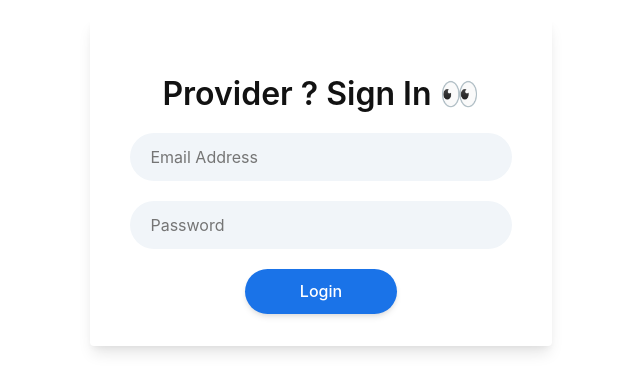
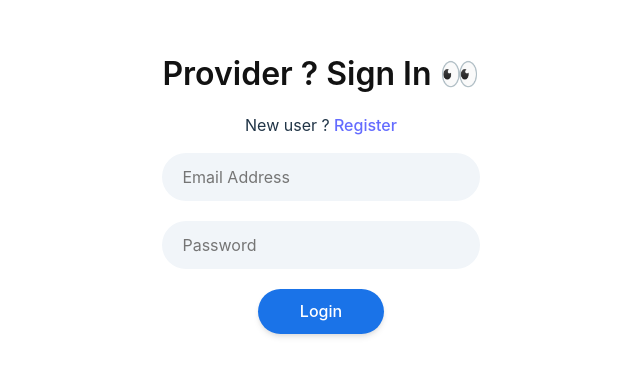
Before and after one commit to PierrePocheron/Ynov_WebMobile_ProjectEnd_Provider, a React (Vite) app: page /login in a window 1280 px wide. Shown: the part 250-642 px from the top of the page, without its empty margins (351-991 px from the left). Built offline with nearby package versions, Linux system fonts and the light colour scheme; no server answers.

Commit message:
feat: setup router & redirection

```diff
--- a/src/App.tsx
+++ b/src/App.tsx
@@ -18,8 +18,8 @@ function App() {
     <div className="App">
       <Router>
         <Routes>
-          <Route path="/register" element={<RegisterPage updateLogin={setIsLogin}/>} />
-          <Route path="/login" element={<LoginPage updateLogin={setIsLogin}/>} />
+          <Route path="/register" element={<RegisterPage />} />
+          <Route path="/login" element={<LoginPage updateLogin={setIsLogin} />} />
           <Route path="/dashboard" element={<DashboardProviderPage />} />
         </Routes>
       </Router>
--- a/src/components/LoginPage.tsx
+++ b/src/components/LoginPage.tsx
@@ -1,5 +1,7 @@
 import { getAuth, signInWithEmailAndPassword } from 'firebase/auth';
 import { useState } from 'react';
+import { useNavigate } from "react-router-dom";
+
 
 interface PropsLoginPage {
   updateLogin: (isLogin: boolean) => void;
@@ -9,6 +11,7 @@ const LoginPage = (props: PropsLoginPage) => {
 
   const [email, setEmail] = useState<string>("");
   const [password, setPassword] = useState<string>("");
+  const navigate = useNavigate();
 
   const { updateLogin } = props;
 
@@ -16,10 +19,10 @@ const LoginPage = (props: PropsLoginPage) => {
     //fetch for api firebase auth
     const auth = getAuth();
     const { user } = await signInWithEmailAndPassword(auth, email, password);
-    console.log(user);
+
     if(user) {
       updateLogin(true);
-      // Todo : add user & role in Firestore
+      navigate("/dashboard");
     }
   }
 
@@ -31,13 +34,21 @@ const LoginPage = (props: PropsLoginPage) => {
     setPassword(event.currentTarget.value)
   }
 
+  const handleClickButtonRegister = (event: any) => {
+    navigate("/register");
+  }
+
   return (
     <main className="main">
       <div className='container'>
-        <section className="wrapper-login">
+        <section className="wrapper">
           <div className="form">
             <h1 className="text text-large">Provider ? Sign In 👀</h1>
-
+            <p className="text text-normal">New user ?
+              <span>
+                <a onClick={handleClickButtonRegister} style={{cursor:'pointer'}} className="text text-links"> Register</a>
+              </span>
+            </p>
             <div className="input-control">
               <label htmlFor="username" hidden>Username</label>
               <input
--- a/src/components/RegisterPage.tsx
+++ b/src/components/RegisterPage.tsx
@@ -2,6 +2,7 @@ import { createUserWithEmailAndPassword } from 'firebase/auth';
 import { collection, addDoc } from 'firebase/firestore';
 import { useReducer, useState } from 'react';
 import { auth, db } from '../main';
+import { useNavigate } from "react-router-dom";
 
 
 const RegisterPage = () => {
@@ -9,6 +10,8 @@ const RegisterPage = () => {
   const [email, setEmail] = useState<string>("");
   const [password, setPassword] = useState<string>("");
   const [professionalIdentifier, setProfessionalIdentifier] = useState<string>("");
+  const navigate = useNavigate();
+
 
   const handleClickRegister = async () => {
     const userCreate = await createUserWithEmailAndPassword(auth, email, password)
@@ -25,13 +28,21 @@ const RegisterPage = () => {
       })
 
     if (userCreate){
-        const userCreateDoc = addDoc(collection(db, 'users'), {
+      const userCreateDoc = await addDoc(collection(db, 'users'), {
         uid: userCreate.user.uid,
         type: "PROVIDER",
         professionalIdentifier: professionalIdentifier
       })
+      .catch(function(error) {
+        var errorMessage = error.message;
+        alert(errorMessage)
+        console.log(error);
+      })
+
+      if (userCreateDoc) {
+        navigate("/login");
       }
-      // if(userCreateDoc) Redirect to /login
+    }
   }
 
   const handleChangeEmail = (event: any) => {
@@ -46,15 +57,19 @@ const RegisterPage = () => {
     setProfessionalIdentifier(event.currentTarget.value)
   }
 
+  const handleClickButtonLogin = (event: any) => {
+    navigate("/login");
+  }
+
   return (
     <main className="main">
       <div className='container'>
-        <section className="wrapper-Regsiter">
+        <section className="wrapper">
           <div className="form">
             <h1 className="text text-large">Provider without account ? Register 👀</h1>
             <p className="text text-normal">You have account ?
               <span>
-                <a href="login" className="text text-links">Login</a>
+                <a onClick={handleClickButtonLogin} style={{cursor:'pointer'}} className="text text-links">Login</a>
               </span>
             </p>
             <div className="input-control">
--- a/src/main.tsx
+++ b/src/main.tsx
@@ -5,6 +5,7 @@ import './index.css'
 import './index.scss'
 import { initializeApp } from "firebase/app";
 import { getFirestore } from 'firebase/firestore';
+import { getAuth } from 'firebase/auth'
 
 
 const firebaseConfig = {
@@ -23,6 +24,9 @@ export const app = initializeApp(firebaseConfig);
 // Initialize Firestore
 export const db = getFirestore(app);
 
+// Initialize Firestore - Auth
+export const auth = getAuth();
+
 ReactDOM.createRoot(document.getElementById('root') as HTMLElement).render(
   <React.StrictMode>
     <App />
```
Lines whose indentation alone changed are shown as unchanged.
